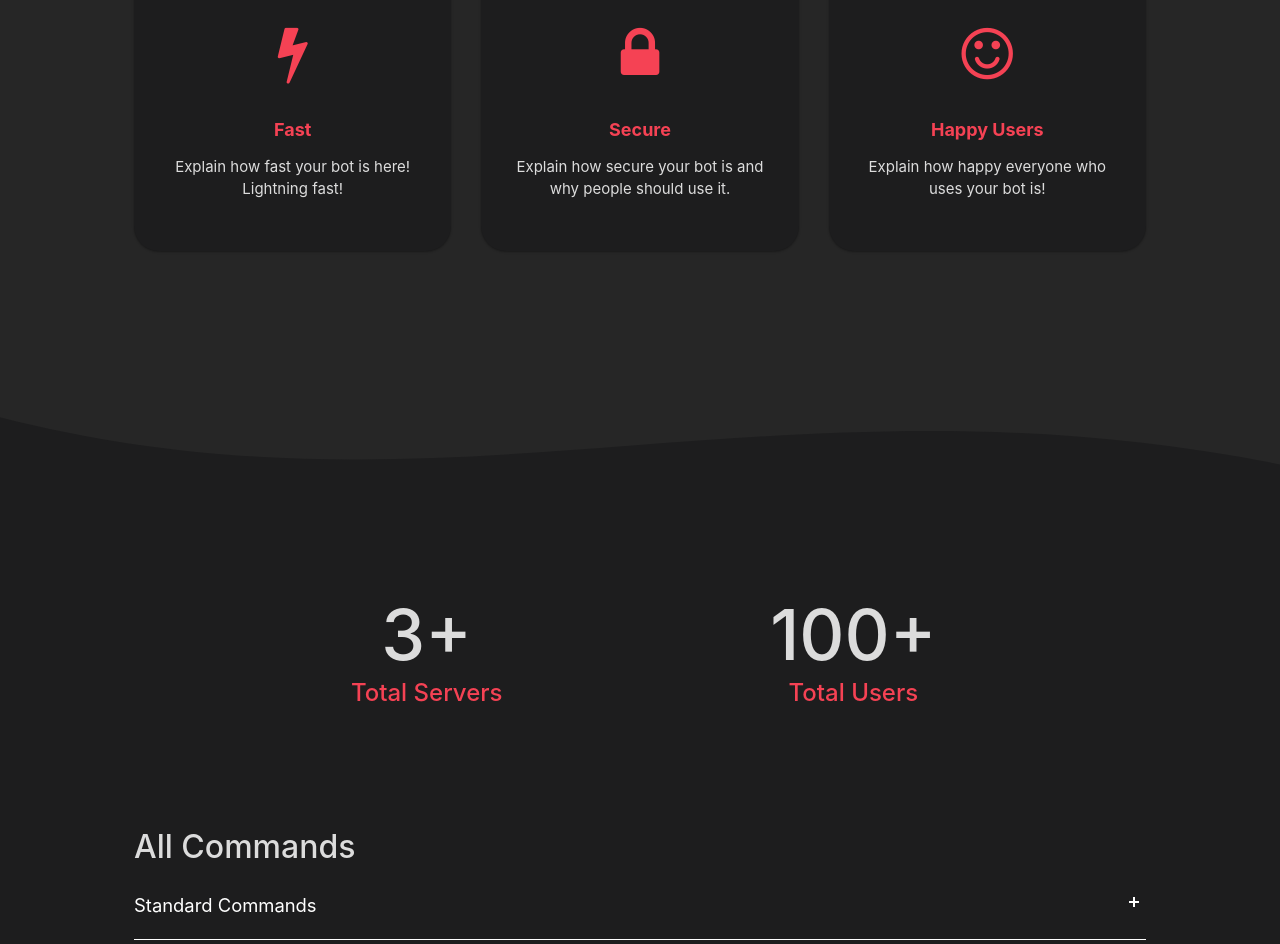
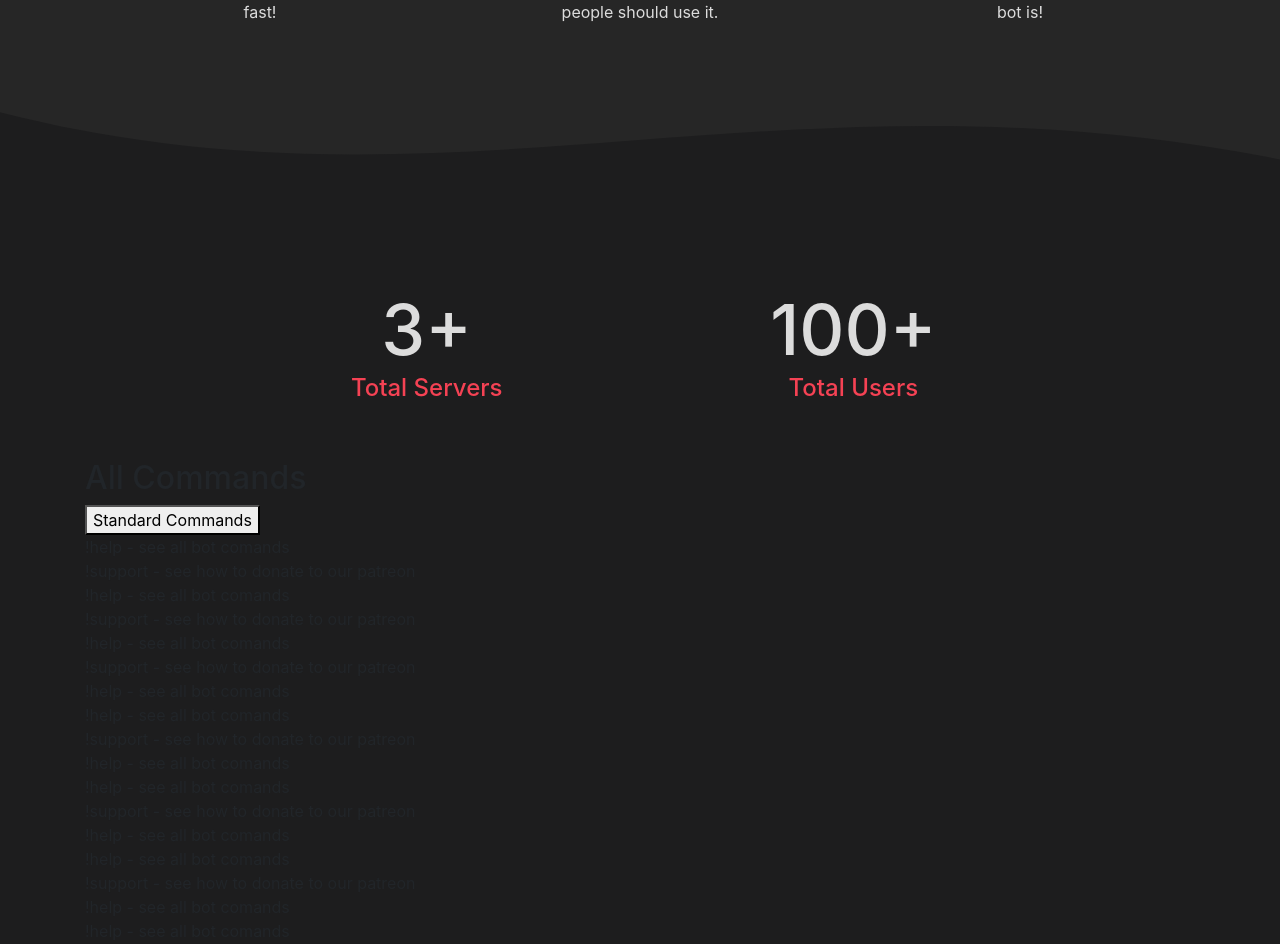
Before and after one commit to VitnessYT/site, a plain HTML site: page index.html in a window 1280 px wide. Shown: the part 888-1832 px from the top of the page. Drawn offline with nearby package versions, Linux system fonts and the light colour scheme; files whose address does not match are found by name.

Commit message:
Update styles.css

```diff
--- a/assets/css/styles.css
+++ b/assets/css/styles.css
@@ -99,186 +99,3 @@
 .features-boxed .item {
   text-align: center;
 }
-
-.features-boxed .item .box {
-  text-align: center;
-  padding: 30px;
-  background-color: #fff;
-  margin-bottom: 30px;
-}
-
-.features-boxed .item .icon {
-  font-size: 60px;
-  color: #1485ee;
-  margin-top: 20px;
-  margin-bottom: 35px;
-}
-
-.features-boxed .item .name {
-  font-weight: bold;
-  font-size: 18px;
-  margin-bottom: 8px;
-  margin-top: 0;
-  color: inherit;
-}
-
-.features-boxed .item .description {
-  font-size: 15px;
-  margin-top: 15px;
-  margin-bottom: 20px;
-}
-
-a:hover {
-  text-decoration: none;
-  color: var(--main-color);
-}
-
-.shadow-lg.box:hover {
-  background: rgb(244,241,241);
-  box-shadow: 0 14px 28px rgba(0,0,0,0.25), 0 10px 10px rgba(0,0,0,0.22);
-}
-
-a {
-  color: var(--main-color);
-}
-
-/* accordion */
-
-* {
-  box-sizing: border-box;
-}
-
-*::before, *::after {
-  box-sizing: border-box;
-}
-
-.container {
-  margin: 0 auto;
-  padding: 4rem;
-  color: var(--secondary-text-color);
-}
-
-.accordion .accordion-item {
-  border-bottom: 1px solid var(--text-color);
-}
-
-.accordion .accordion-item button[aria-expanded='true'] {
-  border-bottom: 1px solid var(--link);
-}
-
-.accordion button {
-  position: relative;
-  display: block;
-  text-align: left;
-  width: 100%;
-  padding: 1em 0;
-  color: var(--text-color);
-  font-size: 1.15rem;
-  font-weight: 400;
-  border: none;
-  background: none;
-  outline: none;
-}
-
-.accordion button:hover, .accordion button:focus {
-  cursor: pointer;
-  color: var(--link);
-}
-
-.accordion button:hover::after, .accordion button:focus::after {
-  cursor: pointer;
-  color: var(--link);
-  border-right: 1px solid var(--link);
-}
-
-.accordion button .accordion-title {
-  padding: 1em 1.5em 1em 0;
-}
-
-.accordion button .icon {
-  display: inline-block;
-  position: absolute;
-  top: 18px;
-  right: 0;
-  width: 22px;
-  height: 22px;
-}
-
-.accordion button .icon::before {
-  display: block;
-  position: absolute;
-  content: '';
-  top: 9px;
-  left: 5px;
-  width: 10px;
-  height: 2px;
-  background: currentColor;
-}
-
-.accordion button .icon::after {
-  display: block;
-  position: absolute;
-  content: '';
-  top: 5px;
-  left: 9px;
-  width: 2px;
-  height: 10px;
-  background: currentColor;
-}
-
-.accordion button[aria-expanded='true'] {
-  color: var(--link);
-}
-
-.accordion button[aria-expanded='true'] .icon::after {
-  width: 0;
-}
-
-.accordion button[aria-expanded='true'] + .accordion-content {
-  opacity: 1;
-  max-height: 250em;
-  transition: all 200ms linear;
-  will-change: opacity, max-height;
-}
-
-.accordion .accordion-content {
-  opacity: 0;
-  max-height: 0;
-  overflow: hidden;
-  transition: opacity 200ms linear, max-height 200ms linear;
-  will-change: opacity, max-height;
-}
-
-.accordion .accordion-content p {
-  font-size: 1rem;
-  font-weight: 300;
-  margin: 2em 0;
-}
-
-div#features {
-  box-shadow: 0 1px 3px rgba(0,0,0,0.12), 0 1px 2px rgba(0,0,0,0.24);
-  transition: all 0.3s cubic-bezier(.25,.8,.25,1);
-  border-radius: 25px;
-  background: var(--background);
-}
-
-div#features:hover {
-  box-shadow: 0 14px 28px rgba(0,0,0,0.25), 0 10px 10px rgba(0,0,0,0.22);
-}
-
-.partner:hover {
-  border-radius: 598px;
-  border-style: solid;
-  border-color: var(--main-color);
-}
-
-.partner {
-  width: 160px;
-  height: 160px;
-  transition: all 200ms linear;
-}
-
-.yeet {
-  text-align: center;
-  padding: 18px;
-}
```
